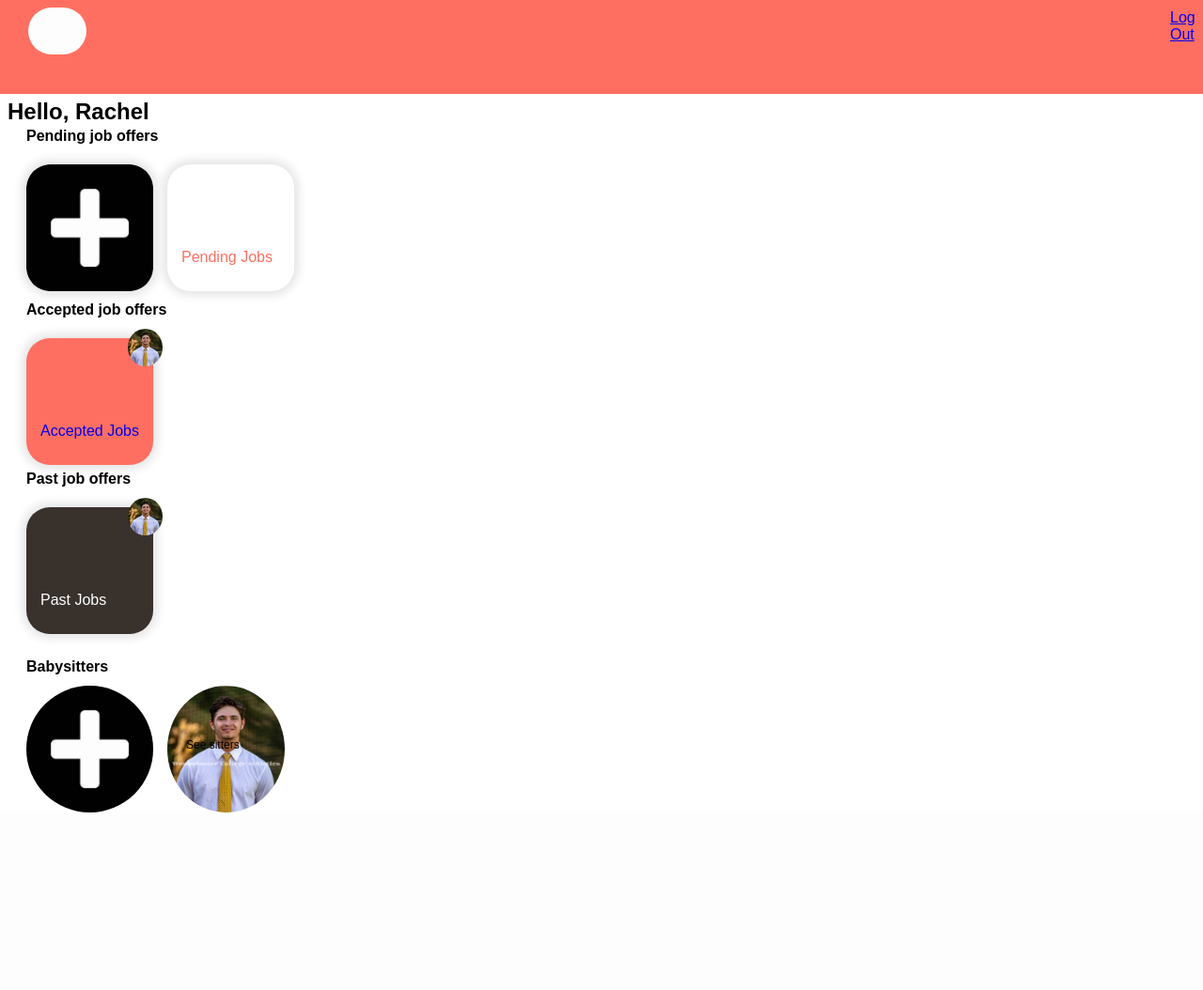
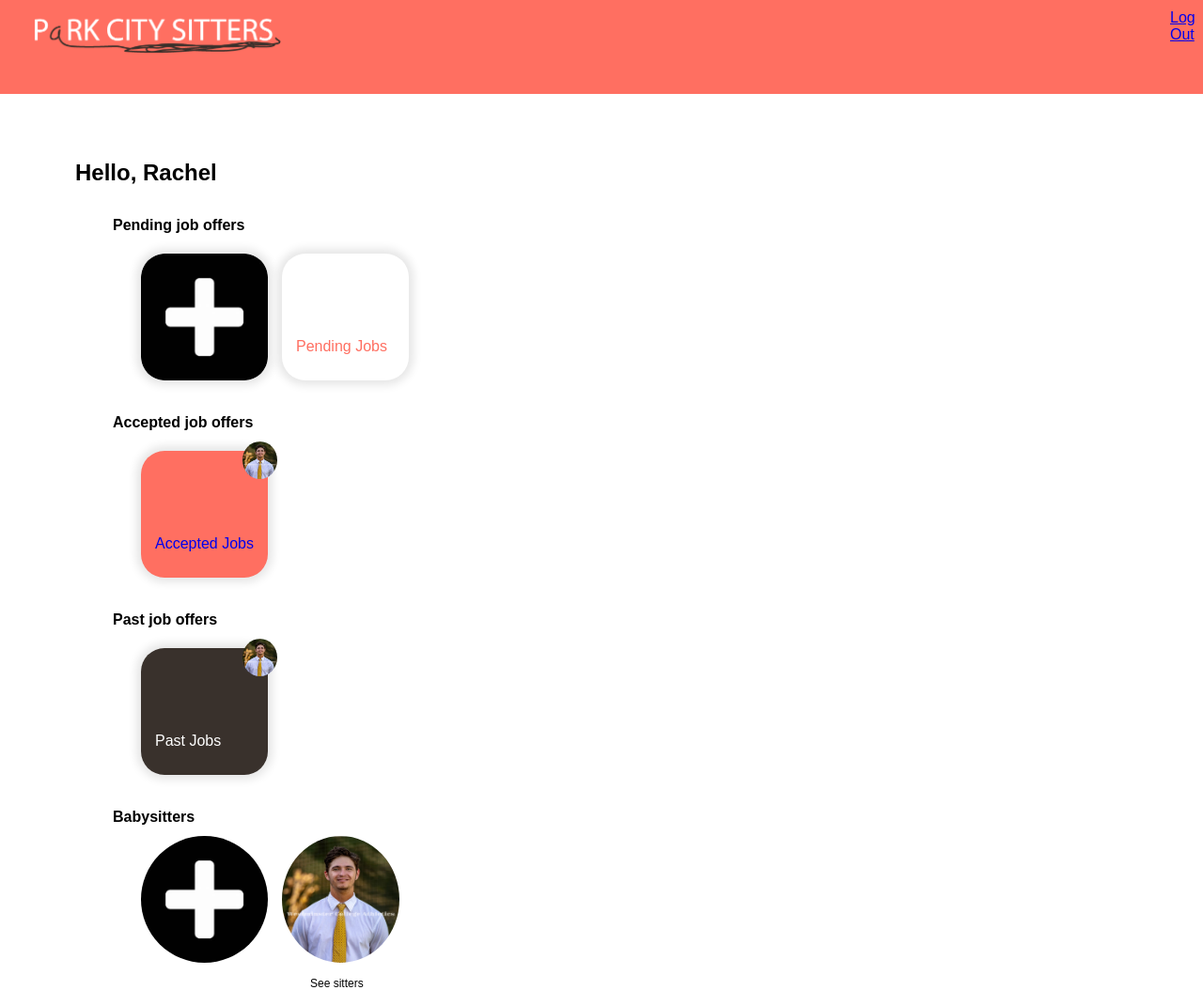
Before and after one commit to ElderGnomeChild/ParkCitySitters, a Django app: page /adminHome in a window 1280 px wide; the page is wider, and only the part inside the window is pictured. Shown: that part at 94% size. Before the commit the page ends 865 px from the top of that part, so only its background shows below. Run offline with Django 3.2, Linux system fonts and the light colour scheme.

Commit message:
cleaned up some minutia for release 2

```diff
--- a/DjangoSite/static/sit/adminHome.css
+++ b/DjangoSite/static/sit/adminHome.css
@@ -61,14 +61,16 @@
 
 #Hello_name{
     position: absolute;
-    top: 85px;
+    top: 150px;
+    left: 80px;
 }
 
 #Pending_job{
     position: absolute;
     height: 100px;
     width: 100%;
-    top: 115px;
+    top: 210px;
+    left: 100px;
     padding-left: 20px;
 }
 
@@ -76,7 +78,8 @@
     position: absolute;
     height: 100px;
     width: 100%;
-    top: 300px;
+    top: 420px;
+    left:100px;
     padding-left: 20px;
 }
 
@@ -84,7 +87,8 @@
     position: absolute;
     height: 100px;
     width: 100%;
-    top: 480px;
+    top: 630px;
+    left: 100px;
     padding-left: 20px;
 }
 
@@ -100,7 +104,7 @@
     position: absolute;
     font-family: railwayBold, sans-serif;
     top: 60px;
-    left: 170px;
+    left: 200px;
     border-radius: 25px;
     height: 135px;
     width: 135px;
@@ -117,7 +121,7 @@
 #new_job {
     position: absolute;
     top: 60px;
-    left: 20px;
+    left: 50px;
     border-radius: 25px;
     height: 135px;
     width: 135px;
@@ -129,7 +133,7 @@
     font-family: railwayBold, sans-serif;
     text-align: center;
     top: 60px;
-    left: 20px;
+    left: 50px;
     border-radius: 25px;
     height: 135px;
     width: 135px;
@@ -146,7 +150,7 @@
 #PaJbox {
     position: absolute;
     top: 60px;
-    left: 20px;
+    left: 50px;
     border-radius: 25px;
     height: 135px;
     width: 135px;
@@ -164,7 +168,8 @@
     position: absolute;
     height: 100px;
     width: 100%;
-    top: 680px;
+    top: 840px;
+    left: 100px;
     padding-left: 20px;
 }
 
@@ -172,7 +177,7 @@
     position: absolute;
     height: 135px;
     top: 50px;
-    left: 20px;
+    left: 50px;
     border-radius: 50%;
 }
 
@@ -204,7 +209,7 @@
     position: absolute;
     height: 135px;
     top: 50px;
-    left: 170px;
+    left: 200px;
     border-radius: 50%;
 
 
@@ -212,8 +217,8 @@
 
 .name {
     position: absolute;
-    bottom: -20px;
-    padding-left: 170px;
+    top: 200px;
+    padding-left: 210px;
     font-family: railwaySemi, sans-serif;
     font-size: 12px;
 }
--- a/DjangoSite/templates/sit/addjob.html
+++ b/DjangoSite/templates/sit/addjob.html
@@ -10,7 +10,8 @@
     <body>
     <div id ="whole">
         <div class="header">
-            <a href="/" id="logout"><img src="{% static 'sit/images/logout.png' %}"></a>
+            <a href="/" id="logout">Log Out</a>
+            <a href="/adminHome" id="back">back</a>
         </div>
         <img class="topimg" src="{% static 'sit/images/boys.jpg' %}">
 
--- a/DjangoSite/templates/sit/adminHome.html
+++ b/DjangoSite/templates/sit/adminHome.html
@@ -3,7 +3,7 @@
 <!DOCTYPE html>
 <html>
     <head>
-        <title>Babysitter Homepage</title>
+        <title>Admin Homepage</title>
         <link rel= "stylesheet" href ="{% static 'sit/adminHome.css' %}">
     </head>
     <body>
--- a/DjangoSite/templates/sit/profiles.html
+++ b/DjangoSite/templates/sit/profiles.html
@@ -11,7 +11,7 @@
 <body>
     <div id="header">
         <header>
-            <img class="box" id="logo" src="{% static 'sit/images/logo.jpg' %}">
+            <img class="box" id="logo" src="{% static 'sit/images/th.jpg' %}">
             <a href="/">
                 <font color="white">Log Out</font>
             </a>
--- a/DjangoSite/templates/sit/sitterHome.html
+++ b/DjangoSite/templates/sit/sitterHome.html
@@ -9,7 +9,7 @@
     <body>
     <div id ="whole">
         <div id= "header" >
-        <a href= "http://cs.westminstercollege.edu/pcs/sit/"><img id= "logoutImg" src= "{% static 'sit/images/logout.png' %}"></a>
+        <a href= "/">Log Out</a>
         </div>
         <div id= "logo">
             <img id= "logo_pic" src="{% static 'sit/images/th.jpg' %}" alt= "Picture of the logo">
```
Also changed, not shown: DjangoSite/static/sit/addjob.css (+7 -5 lines), DjangoSite/static/sit/login.css (+17 -0 lines), DjangoSite/templates/sit/addsitters.html (+4 -3 lines), DjangoSite/static/sit/images/congrats.svg (added), DjangoSite/static/sit/images/th.jpg, DjangoSite/static/sit/images/warning.svg (added).
